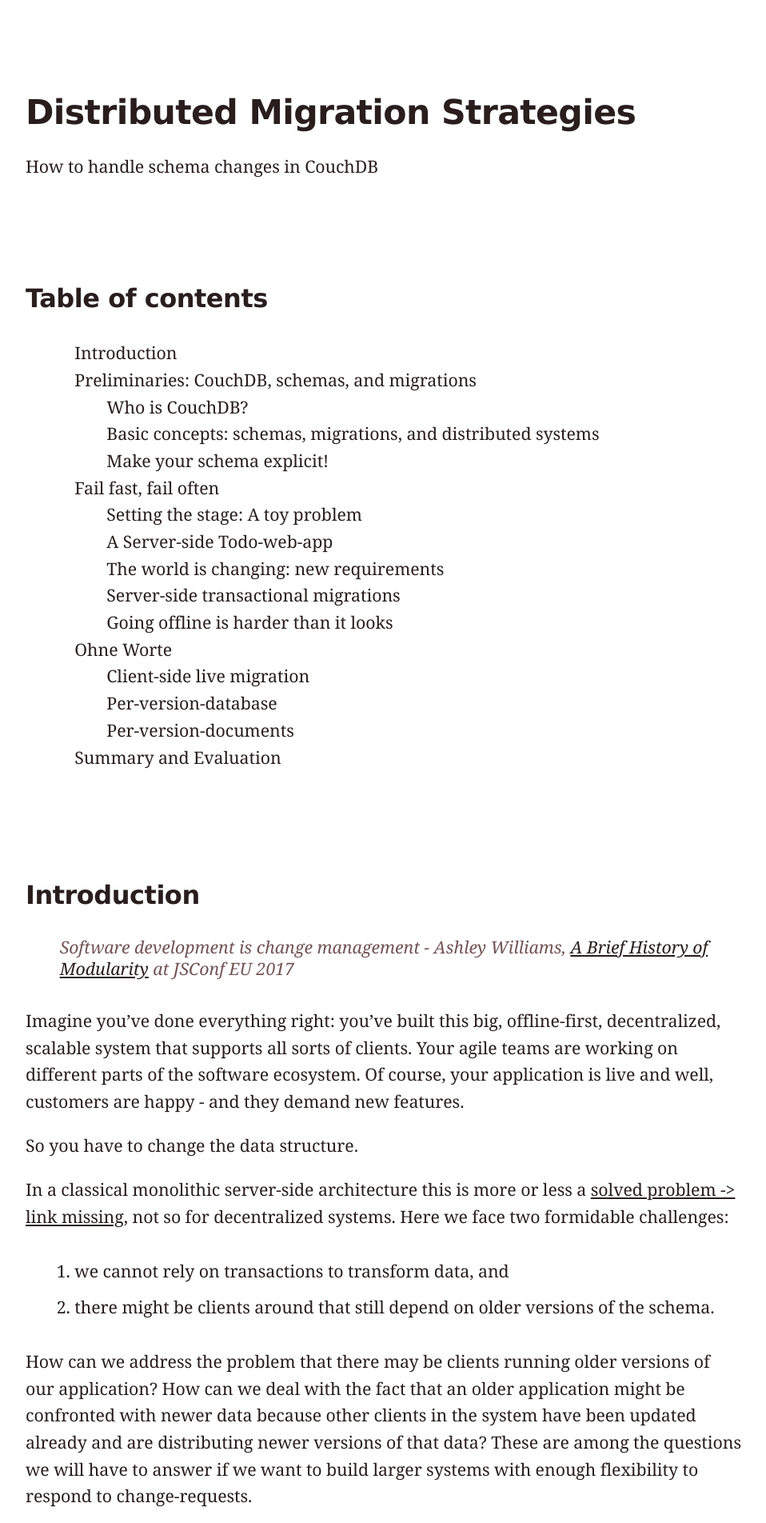
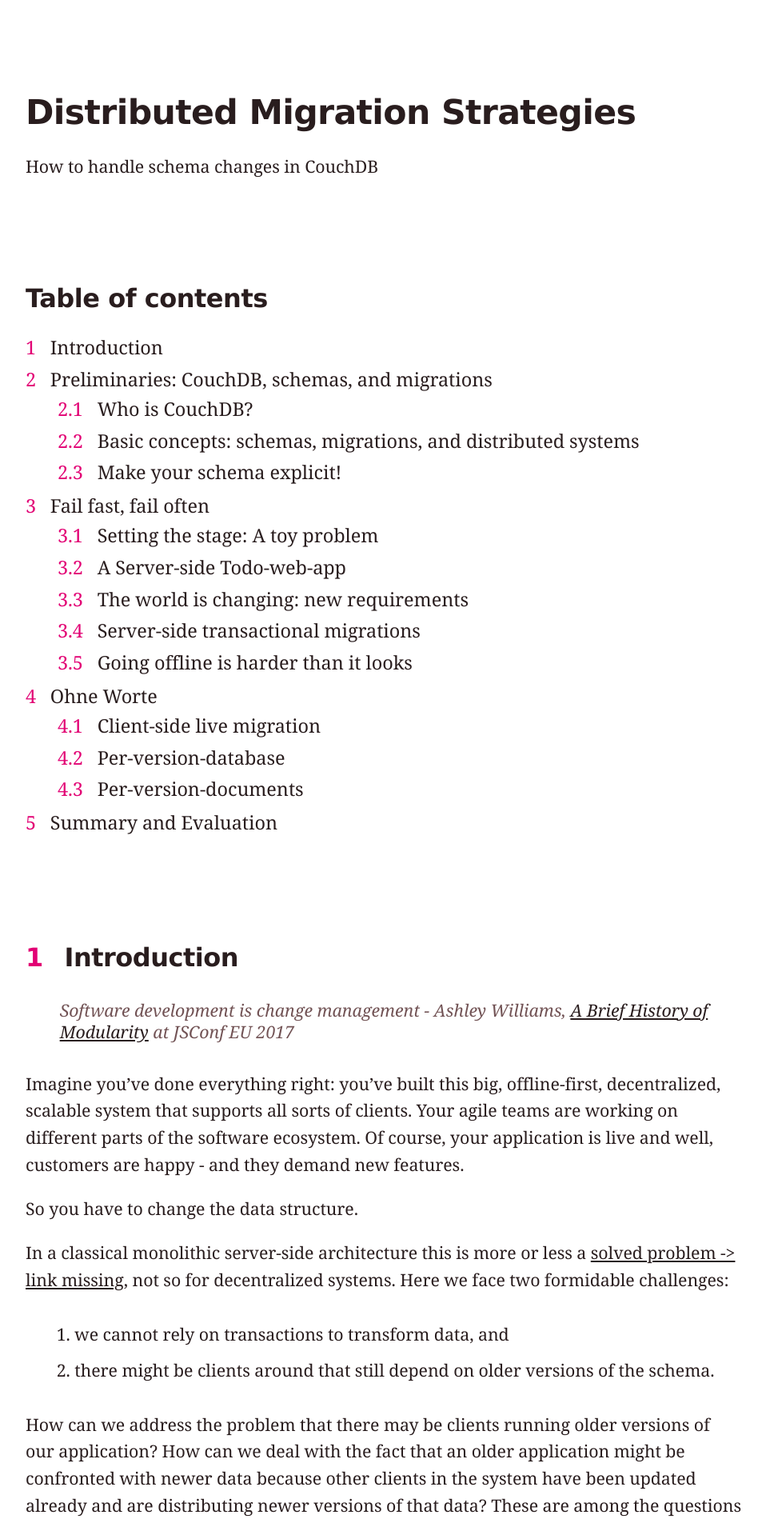
Before and after one commit to jo/sync-tank, a Jekyll site: the page built from index.md, in a window 1280 px wide. Shown: the top 1904 px of the page at 80% size, without its empty margins (96-1054 px from the left). Built offline with Jekyll 4.4.1, drawn with Linux system fonts in a browser that asks for light colours.

Commit message:
numbering

```diff
--- a/css/main.css
+++ b/css/main.css
@@ -58,6 +58,11 @@ li {
   max-width: 38em;
 }
 
+#markdown-toc {
+  margin: 0;
+  padding: 0;
+  font-size: 1.1em;
+}
 #markdown-toc, #markdown-toc ol {
   list-style-type: none;
 }
@@ -66,10 +71,61 @@ li {
 }
 #markdown-toc li {
   margin: 0;
-  text-decoration: none;
 }
 #markdown-toc li ol {
   margin: 0;
+}
+
+#markdown-toc li {
+  padding: 0 0 0.2ex 0;
+}
+#markdown-toc li:before,
+h2:before,
+h3:before {
+  color: #e20074;
+  padding-right: 0.5em;
+}
+h2.no_toc {
+  counter-increment: none;
+  content: none;
+}
+h2.no_toc:before {
+  content: none;
+}
+#markdown-toc {
+  counter-reset: toc-h2;
+}
+#markdown-toc > li {
+  counter-increment: toc-h2;
+}
+#markdown-toc > li:before {
+  content: counters(toc-h2, ".") " ";
+}
+#markdown-toc ol {
+  counter-reset: toc-h3;
+}
+#markdown-toc ol li {
+  counter-increment: toc-h3;
+}
+#markdown-toc ol li:before {
+  content: counters(toc-h2, ".") "." counters(toc-h3, ".") " ";
+}
+
+body {
+  counter-reset: chapter-h2;
+}
+h2 {
+  counter-reset: chapter-h3;
+  counter-increment: chapter-h2;
+}
+h3 {
+  counter-increment: chapter-h3;
+}
+h2:before {
+  content: counters(chapter-h2, ".") " ";
+}
+h3:before {
+  content: counters(chapter-h2, ".") "." counters(chapter-h3, ".") " ";
 }
 
 code, pre {
```
